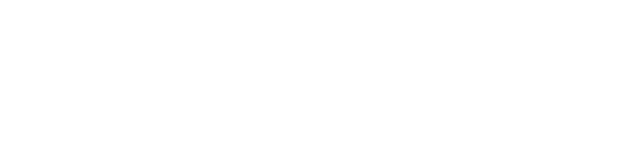
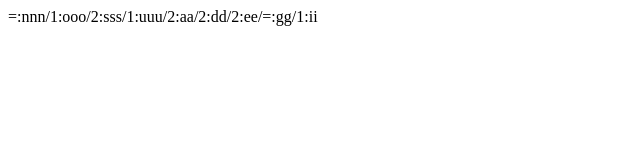
Before and after one commit to Havolt/stringsMix, a plain HTML site: page index.html in a window 1280 px wide. Shown: the whole page, without its empty margins (0-640 px from the left). Drawn offline with Linux system fonts and the light colour scheme.

Commit message:
function now returns correct value

```diff
--- a/index.html
+++ b/index.html
@@ -22,7 +22,7 @@
   let twoArr = [];
   let combArr = [];
   let finalArr = [];
-  let finalStr;
+  let finalStr = '';
 
 
   function listIt(str, name){
@@ -96,18 +96,17 @@
 
   function sortFinal(arr){
 
+    for(var i = 0; i < arr.length; i++){
+      if(arr[i].arr.length == largestStr){
+        finalStr += arr[i].name + ':' + arr[i].arr + '/';
+        console.log(arr[i].arr);
+      }
 
-    for(var i = 0; i < arr.length; i++){
-      if(arr.arr[i].length == largestStr){
-        finalStr += arr[i].name + ':' + arr[i].arr + '/';
-        arr.splice(i, 1);
-        i--;
-      }
     }
-
+    console.log('doop');
     largestStr--;
     if(largestStr > 1){
-      sortFinal();
+      sortFinal(arr);
     }
 
   }
@@ -125,8 +124,14 @@
   findLongest(combArr);
   sortFinal(finalArr);
 
+  finalStr = finalStr.split('').slice(0, finalStr.length-1).join('');
   console.log(finalStr)
+
+  document.body.innerHTML = finalStr;
 }
+
+  mix("looping is fun but dangerous", "less dangerous than coding")
+
 
     </script>
   </body>
```
